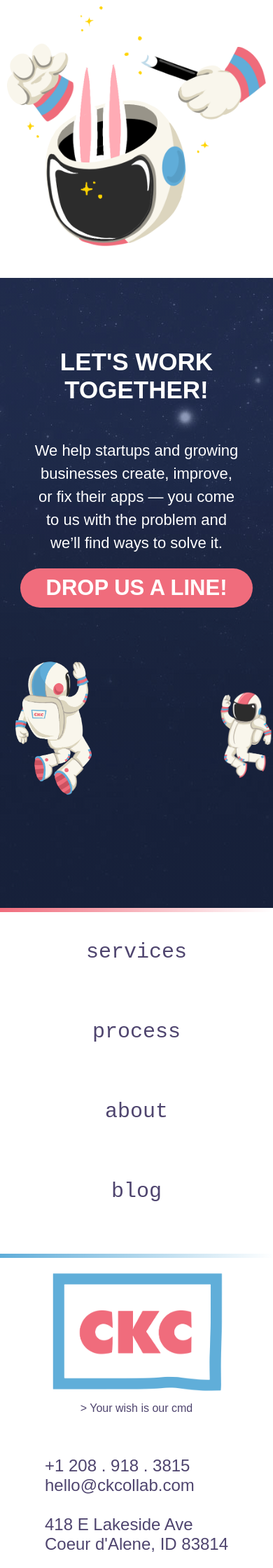
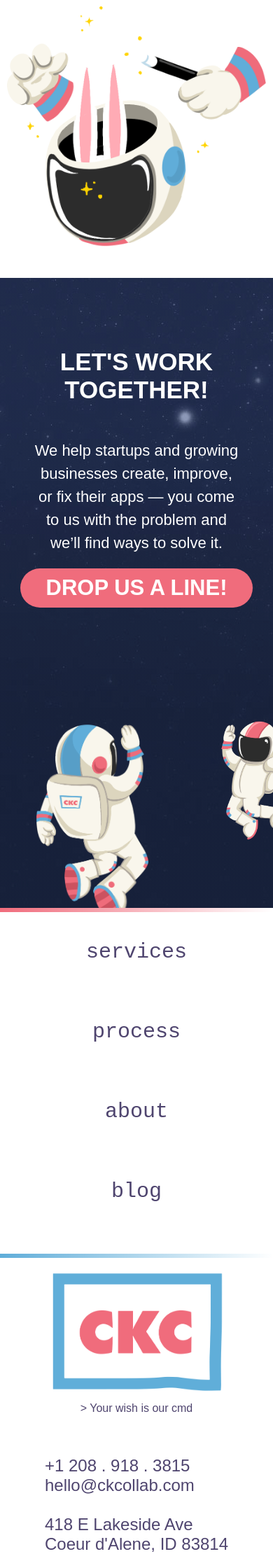
Before and after one commit to ckcollab/ckcollab, a Jekyll site: the page index.html, which Jekyll copies as it is, in a window 390 px wide. Shown: the part 3720-5960 px from the top of the page at 70% size. Built offline with Jekyll 4.4.1, drawn with Linux system fonts in a browser that asks for light colours; nearby versions of some CDN libraries.

Commit message:
Index.html padding a resizing for iPad resolution

```diff
--- a/index.html
+++ b/index.html
@@ -526,6 +526,10 @@
             line-height: 1.5em;
         }
 
+        .step-image {
+            align-self: center;
+        }
+
         .step-image img {
             padding: 5px 10px 20px 10px;
             max-width: 100vw;
@@ -564,16 +568,16 @@
 
         .left-astronaut-lower {
             position: relative;
-            bottom: -60px;
+            bottom: -150px;
             left: -60px;
-            height: 190px;
+            height: 280px;
             z-index: 1;
         }
 
         .right-astronaut-lower {
             position: relative;
             left: 80%;
-            height: 130px;
+            height: 180px;
             top: -50px;
         }
 
@@ -628,7 +632,7 @@
 
         .left-astronaut-lower {
             position: relative;
-            bottom: -60px;
+            bottom: -80px;
             left: 0;
             height: 140px;
             z-index: 1;
@@ -638,7 +642,7 @@
             position: relative;
             left: 80%;
             height: 80px;
-            top: -80px;
+            top: -60px;
         }
     }
 
```
